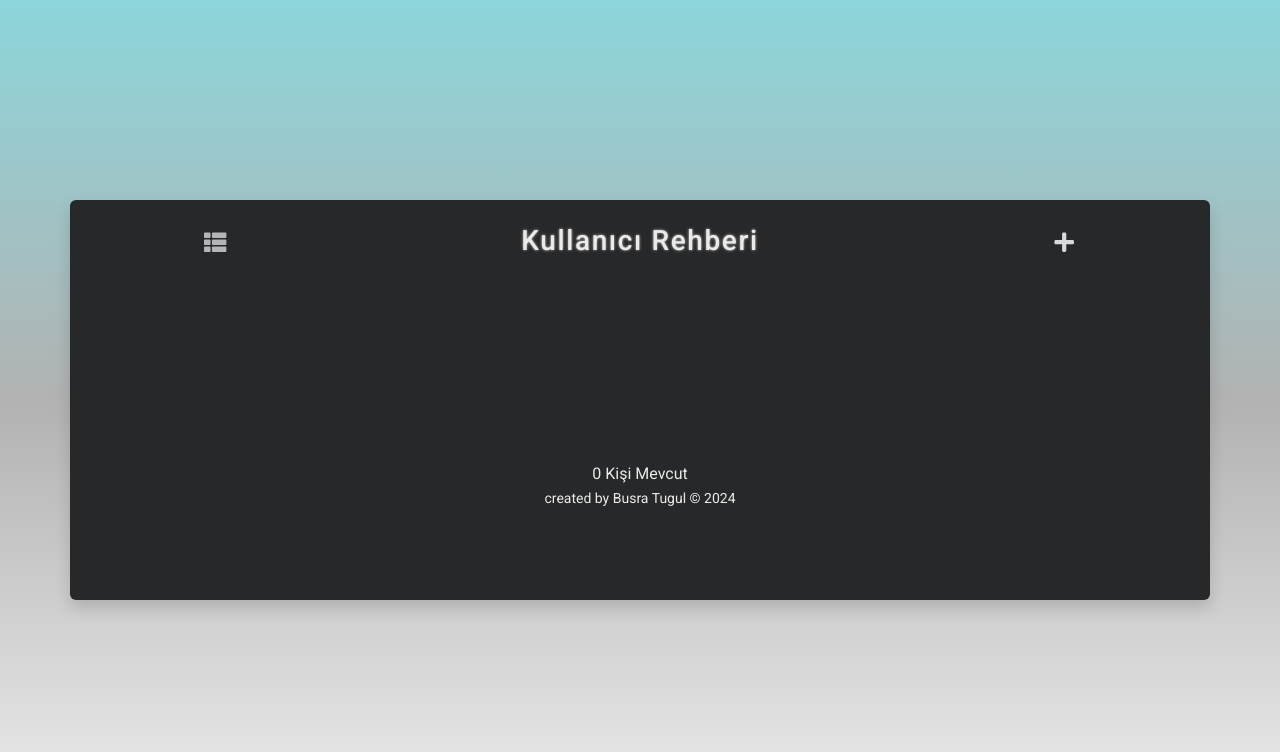
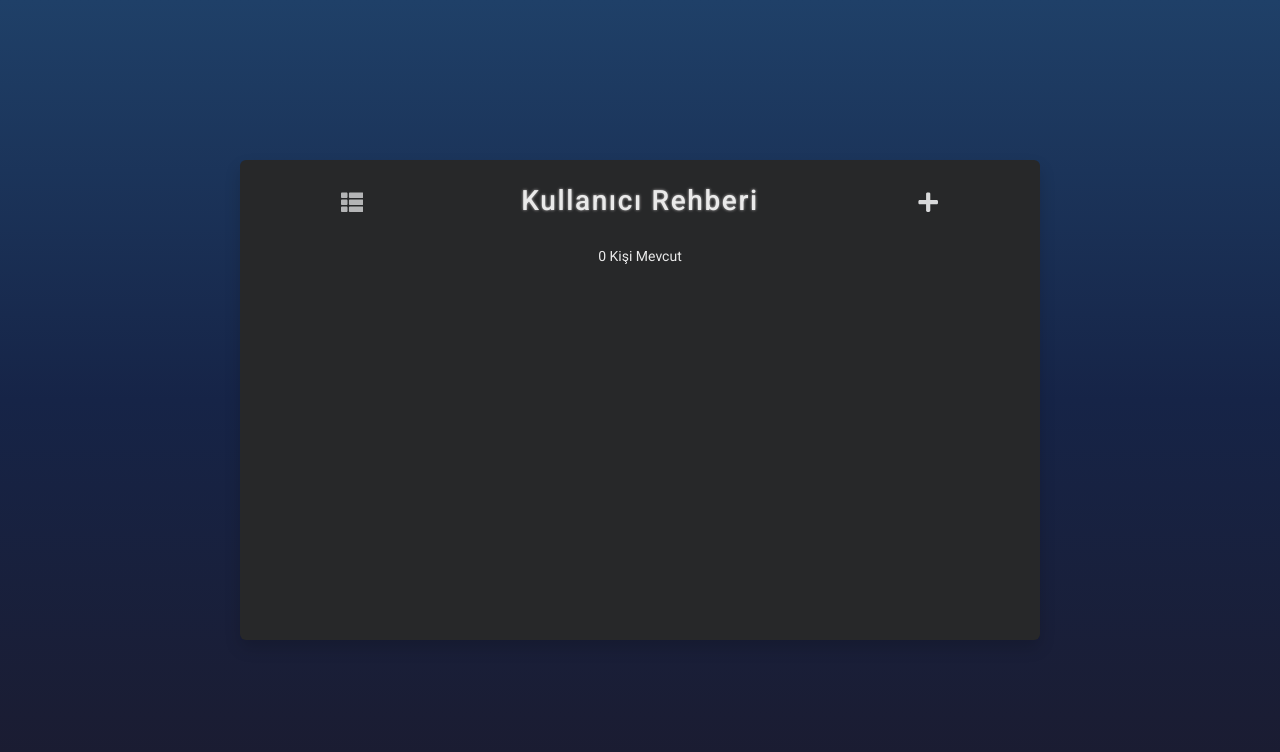
Before and after one commit to busratugul/KullaniciRehber, a React (Vite) app: page / in a window 1280 px wide. Shown: the top 752 px of the page. Built offline with nearby package versions, Linux system fonts and the light colour scheme.

Commit message:
KullaniciRehber
ref ile focuslanma , profil fotoğraf ekleme, stil düzeltmeleri

```diff
--- a/src/App.jsx
+++ b/src/App.jsx
@@ -7,11 +7,13 @@ import DetailContact from './components/DetailContact'
 
 function App() {
   return (
-    <Routes>
-      <Route index element={<Home/>} />
-      <Route path="add" element={<AddContact />} />
-      <Route path=":id" element={<DetailContact />} />
-    </Routes>
+    <div className="App shadow rounded">
+      <Routes>
+        <Route index element={<Home />} />
+        <Route path="add" element={<AddContact />} />
+        <Route path=":id" element={<DetailContact />} />
+      </Routes>
+    </div>
   )
 }
 
--- a/src/components/ContactList.jsx
+++ b/src/components/ContactList.jsx
@@ -4,19 +4,30 @@ import { MdDelete } from 'react-icons/md'
 import { FaUserCog } from 'react-icons/fa'
 
 function ContactList() {
-  const { filtered, filter, setFilter, navigate, handleDelete, params } =
-    useContext(ContactContext)
+  const {
+    filtered,
+    filter,
+    setFilter,
+    navigate,
+    handleDelete,
+    inputRef,
+    generateRandomImg,
+  } = useContext(ContactContext)
+
+  useEffect(() => inputRef.current.focus(), [])
 
   return (
     <div className="container text-center m-auto">
+      {/* search input*/}
       <section className="row">
         <div className="col-12">
           <input
-            className="search-input mx-auto py-1 px-3 mb-3 rounded"
+            className="search-input my-3 py-1 px-3 rounded"
             type="search"
             value={filter}
             onChange={(e) => setFilter(e.target.value)}
             placeholder="&#x1F50E; Bir kullanıcı arayın..."
+            ref={inputRef}
           />
         </div>
 
@@ -25,38 +36,47 @@ function ContactList() {
           <div
             key={one.id}
             onDoubleClick={() => navigate(`${one.id}`)}
-            className="col-12 rounded shadow my-2 contact"
+            className="col-11 m-auto my-2 rounded shadow contact"
           >
             <div className="row py-2 align-items-center">
               <div
-                className="rounded-circle bg-light col-1 m-auto"
+                className=" col-1 m-auto text-center"
                 style={{ height: '3rem', width: '3rem' }}
               >
-                <img src="" alt="" />
+                {/* profil fotosu ayarlama */}
+                <img
+                  src={`
+        https://api.dicebear.com/7.x/thumbs/svg?seed=${generateRandomImg()}`}
+                  alt="profil"
+                  className="rounded-circle"
+                  style={{ height: '3rem', width: '3rem' }}
+                />
               </div>
 
               <div
-                className="col-6 d-flex align-items-center"
+                className="col-7 d-flex align-items-center"
                 style={{ justifyContent: 'space-between' }}
               >
-                <div className="col-6 text-end d-flex">
-                  <p className="ms-2">
+                <div className="col-6 text-start d-flex">
+                  <p className="ms-2 pt-2">
                     {one.firstname} {one.lastname}
                   </p>
                 </div>
                 <div className="col-6 text-end">
-                  <p>{one.phone_number}</p>
+                  <p className="pt-2">{one.phone_number}</p>
                 </div>
               </div>
-              <div className="col-4 m-auto text-end">
+              {/* sil butonu */}
+              <div className="col-3 m-auto text-end">
                 <button
-                  className="btns fs-4 col-sm-2"
+                  className="btns fs-4 col-4 pe-4 me-1"
                   onClick={() => handleDelete(one.id)}
                 >
                   <MdDelete />
                 </button>
+                {/* Detay butonu */}
                 <button
-                  className="btns fs-4 col-sm-2 ms-4"
+                  className="btns fs-4 col-4"
                   onClick={() => navigate(`${one.id}`)}
                 >
                   <FaUserCog />
--- a/src/components/DetailContact.jsx
+++ b/src/components/DetailContact.jsx
@@ -6,7 +6,8 @@ import { ContactContext } from '../context/ContactContext'
 import EditContact from './EditContact'
 
 function DetailContact() {
-  const { navigate, contactList,edit,setEdit } = useContext(ContactContext)
+  const { navigate, contactList, edit, setEdit, generateRandomImg } =
+    useContext(ContactContext)
 
   //linkten aldığımız id bilgisi ile kullanıcı bilgilerini alma
   const { id } = useParams()
@@ -15,15 +16,18 @@ function DetailContact() {
   const copy = { ...contact }
 
   return (
-    <div className="detail container text-center fs-6 rounded">
+    <div className="container text-center">
       {!edit ? (
         <section className="row">
           <div className="col-12 mb-3">
-            <div
-              className="rounded-circle bg-light w-10 col-3 m-auto"
-              style={{ height: '7.6rem' }}
-            >
-              <img src="" alt="" />
+            <div className="w-10 col-3 m-auto">
+              <img
+                src={`
+        https://api.dicebear.com/7.x/thumbs/svg?seed=${generateRandomImg()}`}
+                alt="profil"
+                className="rounded-circle"
+                style={{ width: '6rem', height: '6rem' }}
+              />
             </div>
           </div>
           <div className="col-12">
@@ -50,6 +54,7 @@ function DetailContact() {
             className="col-12 d-flex"
             style={{ justifyContent: 'space-between' }}
           >
+            {/* düzenleme butonu */}
             <button
               className="btns fs-4 col-6 m-auto"
               onClick={() => setEdit(true)}
@@ -60,12 +65,17 @@ function DetailContact() {
               className="btns fs-4 col-6 m-auto"
               onClick={() => navigate('/')}
             >
+              {/* geri butonu */}
               <TiArrowBack />
             </button>
           </div>
         </section>
       ) : (
-        <EditContact edited = {copy} />
+        <EditContact
+          edited={copy}
+          icon={`
+        https://api.dicebear.com/7.x/thumbs/svg?seed=${generateRandomImg()}`}
+        />
       )}
     </div>
   )
--- a/src/components/EditContact.jsx
+++ b/src/components/EditContact.jsx
@@ -1,13 +1,11 @@
-import React, { useContext, useState } from 'react'
+import React, { useContext, useEffect,useState } from 'react'
 import { useFormik } from 'formik'
-import '../styles/Edited.css'
 import { ContactContext } from '../context/ContactContext'
 import contactShema from '../form/Schema'
 
-function EditContact({ edited }) {
-  //const [editedValues, setEditedValues] = useState({edited})
+function EditContact({ edited, icon }) {
 
-  const { navigate, editedContact, setContactList, contactList } =
+  const { navigate, editedContact, setContactList, contactList, generateRandomImg } =
     useContext(ContactContext)
   //console.log(edited)
   const { values, handleChange, handleSubmit, validationSchema, handleBlur, errors, touched } = useFormik({
@@ -21,6 +19,7 @@ function EditContact({ edited }) {
       id: edited.id,
     },
     onSubmit: (values, bag) => {
+      /* düzenlenmiş kişiyi ekleme */
       const newEdit = { ...values }
       console.log(newEdit)
       const editedList = contactList.map((contact) =>
@@ -37,10 +36,10 @@ function EditContact({ edited }) {
     <form className="row edited" onSubmit={handleSubmit}>
       <div className="col-12 mb-3">
         <div
-          className="rounded-circle bg-light w-10 col-3 m-auto"
-          style={{ height: '7.6rem' }}
+          className="rounded-circle bg-light col-3 m-auto img"
+          style={{width:"6rem",height: "6rem"}}
         >
-          <img src="" alt="" />
+        <img src={icon} alt="" className='rounded-circle' style={{width:"6rem",height: "6rem"}} />
         </div>
       </div>
       <div className="col-12">
@@ -51,9 +50,10 @@ function EditContact({ edited }) {
             name="firstname"
             onChange={handleChange}
             onBlur={handleBlur}
+            className='me-3'
           />
           {errors.firstname && touched.firstname && (
-            <div className="error">{errors.firstname}</div>
+            <small className="error">{errors.firstname}</small>
           )}
           <input
             placeholder="Soyad"
@@ -62,8 +62,8 @@ function EditContact({ edited }) {
             onChange={handleChange}
           />
         </h1>
-        <small className="mb-1">
-          <select name="group" value={values.group} onChange={handleChange}>
+        <small>
+          <select name="group" value={values.group} onChange={handleChange} >
             <option value="Genel">Bir grup belirleyin</option>
             <option value="Aile">Aile</option>
             <option value="Arkadaşlar">Arkadaşlar</option>
@@ -72,43 +72,49 @@ function EditContact({ edited }) {
           </select>
         </small>
       </div>
-      <hr />
-      <div className="col-12 px-3 m-auto">
-        <div className="my-2">
-          <span className="h6">Şirket : </span>
+      <hr  className="my-2"/>
+      <div className="col-12 py-3 px-5">
+        <div className=" text-center">
+          <span className="h6 mt-2">Şirket : </span>
           <input
             name="company"
             placeholder="Şirket"
             value={editedContact}
             onChange={handleChange}
+            className='ms-4'
+            style={{width: "13rem"}}
           />
         </div>
-        <div className="my-2">
-          <span className="h6"> Telefon : </span>
+        <div className="my-3">
+          <span className="h6 me-3"> Telefon : </span>
           <input
             type="tel"
             name="phone_number"
             placeholder="Telefon"
             value={values.phone_number}
             onChange={handleChange}
+            style={{width: "13rem"}}
           />
           {errors.phone_number && touched.phone_number && (
-            <div className="error">{errors.phone_number}</div>
+            <small className="error ms-5 ps-1">{errors.phone_number}</small>
           )}
         </div>
-        <div className="my-2">
-          <span className="h6"> Adres : </span>{' '}
+        <div className="my-3">
+          <span className="h6 me-1"> Adres : </span>{' '}
           <textarea
             name="address"
             placeholder="Adres"
             value={values.address}
             onChange={handleChange}
+            style={{width: "13rem"}}
+            className='ms-3'
           />
         </div>
       </div>
+      <hr />
       <div
-        className="col-12 d-flex px-5"
-        style={{ justifyContent: 'space-between' }}
+        className="col-12 d-flex p-3"
+        style={{ justifyContent: 'space-around' }}
       >
         <button type="submit" className="btns">
           Kaydet
--- a/src/components/Footer.jsx
+++ b/src/components/Footer.jsx
@@ -3,8 +3,11 @@ import { ContactContext } from '../context/ContactContext'
 
 function Footer() {
   const { filtered } = useContext(ContactContext)
-  return <footer className="container footer align-self-end">{filtered.length} Kişi Mevcut <br />
-  <small>created by Busra Tugul © 2024 </small></footer>
+  return (
+    <footer className="container footer align-self-end ">
+      {filtered.length} Kişi Mevcut <br />
+    </footer>
+  )
 }
 
 export default Footer
--- a/src/components/Home.jsx
+++ b/src/components/Home.jsx
@@ -18,9 +18,9 @@ function Home() {
   }, [])
 
   return (
-    <div className="container home position-relative rounded shadow ">
+    <div className="container">
       <div className="row">
-        <div className="col-3" onClick={() => setIsOpen(!isOpen)}>
+        <div className="col-3 " onClick={() => setIsOpen(!isOpen)}>
           <button className="icon-btn btns" disabled={contactList.length === 0}>
             <FaThList />
           </button>
@@ -45,11 +45,7 @@ function Home() {
           </button>
         </div>
 
-        {contactList.length !== 0 ? (
-          <ContactList />
-        ) : (
-          <div className="m-5 p-5" style={{ width: '60rem' }}></div>
-        )}
+        {contactList.length !== 0 ? <ContactList /> : ''}
       </div>
       <Footer />
     </div>
--- a/src/form/AddContact.jsx
+++ b/src/form/AddContact.jsx
@@ -1,4 +1,4 @@
-//Add componenti.Kullanıcı ekleme işlemi yapacağız. Form kullanılacak.
+
 
 import React, { useContext, useEffect } from 'react'
 import { ContactContext } from '../context/ContactContext'
@@ -7,7 +7,7 @@ import { v4 as uuidv4 } from 'uuid'
 import contactSchema from './Schema'
 
 function AddContact() {
-  const { contactList, setContactList, navigate } =
+  const { contactList, setContactList, navigate, inputRef} =
     useContext(ContactContext)
 
   //formik yapısı ile kullanıcıdan bilgileri alma
@@ -33,6 +33,7 @@ function AddContact() {
 
 //storegaya veri ekleme işlemi
  useEffect(() => {
+    inputRef.current.focus()
     localStorage.setItem('CONTACT', JSON.stringify(contactList))
   }, [contactList])
 
@@ -51,6 +52,7 @@ function AddContact() {
           onChange={handleChange}
           className="col-8 rounded"
           onBlur={handleBlur}
+          ref={inputRef}
         />
         {errors.firstname && touched.firstname && (
             <div className="error">{errors.firstname}</div>
--- a/src/styles/App.css
+++ b/src/styles/App.css
@@ -1,3 +1,5 @@
+/* Genel css */
+
 @import url('https://fonts.googleapis.com/css2?family=Roboto:wght@100;300;400;500&display=swap');
 
 :root {
@@ -5,8 +7,9 @@
   --middle_dark: #61677a;
   --middle_ligth: #d8d9da;
   --most__ligth: #eaeaea;
-  --hover_color: #00abb3;
+  --hover_color: #146c94;
   --border_color: #c0eef2;
+  --error_color: #e43f5a;
   font-size: 16px;
 }
 
@@ -20,7 +23,7 @@
 body {
   min-width: 100vw;
   min-height: 100vh;
-  background: linear-gradient(to top, #eaeaea, #b2b2b2, #8cd6db);
+  background: linear-gradient(to top, #1b1b2f, #162447, #1f4068);
   color: var(--most__ligth);
   display: flex;
   justify-content: center;
@@ -28,60 +31,36 @@ body {
   overflow: auto;
   margin: 0;
 }
-@media (max-width: 600px) {
+@media (max-width: 500px) {
   body {
+    width: 10rem;
     font-size: 14px;
+  }
+  .title {
+    font-size: 16px;
   }
 }
 
-.home,
-.form,
-.detail {
-  height: 100%;
+@media (min-width: 768px) {
+  body {
+    font-size: 16px;
+  }
+  .App {
+    width: 50rem;
+  }
+}
+
+.App {
   background-color: var(--most_dark);
-  min-height: 25rem;
   padding: 1.5rem 1rem;
+  min-width: 30rem;
+  min-height: 30rem;
   position: relative;
 }
 
-.footer {
-  position: sticky;
-  background: var(--most_dark);
-  height: 3rem;
-  text-align: center;
-}
-
-.form input,
-.form textarea,
-.form select {
-  background-color: var(--most_dark);
-  outline: none;
-  border: none;
-  border-bottom: 1px solid var(--border_color);
-  color: var(--most__ligth);
-  margin: 0.6rem 0;
-  padding-left: 1rem;
-}
-
-.form input::placeholder,
-.form textarea::placeholder,
-.form select::placeholder,
-.form select {
-  font-size: 14px;
-  color: var(--most__ligth);
-}
-
-.contact {
-  cursor: pointer;
-  background-color: var(--middle_dark);
-  transition: 0.3s all ease;
-}
-
-.contact:hover {
-  /*  background-color: #5e9194; */
-  background-color: #353840;
-
-  transform: scale(0.98);
+img {
+  vertical-align: middle;
+  object-fit: contain;
 }
 
 .title {
@@ -98,11 +77,6 @@ body {
   outline: none;
 }
 
-.icon-btn {
-  width: 100%;
-  font-size: 1.4rem;
-}
-
 .btns:not(:disabled):hover {
   color: var(--hover_color);
   transform: scale(0.98);
@@ -113,18 +87,70 @@ body {
   transition: none;
 }
 
+ul {
+  margin: 0;
+  padding: 0;
+}
+
+li {
+  width: 100%;
+  list-style: none;
+  padding: 0.5rem 2rem;
+  transition: 0.3s all ease;
+}
+
+li:hover {
+  background-color: var(--hover_color);
+}
+
+.error {
+  text-align: center;
+  color: var(--error_color);
+  display: block;
+  font-size: 10px;
+}
+
+/* List stilleri */
+
+.contact {
+  cursor: pointer;
+  background-color: var(--middle_dark);
+  transition: 0.3s all ease;
+  margin-bottom: 1rem;
+}
+
+.contact:hover {
+  background-color: #353840;
+  transform: scale(0.98);
+}
+
+.icon-btn {
+  width: 100%;
+  font-size: 1.4rem;
+}
+
 .dropdown-icon {
   position: absolute;
   text-align: left;
-  top: 3.5rem;
-  left: 5rem;
-  padding-right: 2.5rem;
   background-color: var(--most_dark);
   border: 1px solid var(--border_color);
   color: var(--most__ligth);
   box-shadow: 0 2px 4px rgba(0, 0, 0, 0.1);
   z-index: 2;
   cursor: pointer;
+}
+
+@media (max-width: 768px) {
+  .dropdown-icon {
+    top: 3.5rem;
+    left:4rem;
+  }
+}
+
+@media (min-width: 768px) {
+  .dropdown-icon {
+    left: 6rem;
+  }
 }
 
 .overlay {
@@ -135,12 +161,6 @@ body {
   height: 100%;
   background-color: rgba(0, 0, 0, 0.5);
   z-index: 1;
-}
-
-li {
-  list-style: none;
-  padding: 0.5rem 0;
-  margin-left: -1rem;
 }
 
 .search-input {
@@ -163,3 +183,61 @@ li {
   letter-spacing: 0.1rem;
   font-size: 12px;
 }
+
+/* Form stilleri */
+
+.form input,
+.form textarea,
+.form select {
+  background-color: var(--most_dark);
+  outline: none;
+  border: none;
+  border-bottom: 1px solid var(--border_color);
+  color: var(--most__ligth);
+  margin: 1.2rem 0;
+  padding-left: 1rem;
+}
+
+.form input::placeholder,
+.form textarea::placeholder,
+.form select::placeholder,
+.form select {
+  font-size: 14px;
+  color: var(--most__ligth);
+}
+
+/* edit formu stilleri */
+.edited {
+  display: flex;
+  flex-direction: column;
+}
+
+.edited input,
+.edited textarea,
+.edited select {
+  width: 30%;
+  background-color: var(--most_dark);
+  outline: none;
+  border: none;
+  border-bottom: 1px solid var(--border_color);
+  color: var(--most__ligth);
+  padding-left: 1rem;
+}
+
+.edited input::placeholder,
+.edited textarea::placeholder,
+.edited select::placeholder,
+.edited select {
+  color: var(--most__ligth);
+}
+
+/* footer stil */
+.footer {
+  font-size: 14px;
+  position: sticky;
+  bottom: 0;
+  background-color: var(--most_dark);
+  height: 4rem;
+  padding: 1rem;
+  text-align: center;
+}
--- a/src/styles/Edited.css
+++ /dev/null
@@ -1,37 +0,0 @@
-.edited input,
-.edited textarea,
-.edited select {
-  background-color: var(--most_dark);
-  outline: none;
-  border: none;
-  border-bottom: 1px solid var(--border_color);
-  color: var(--most__ligth);
-  margin: 0.6rem 0;
-  padding-left: 1rem;
-}
-
-.edited input::placeholder,
-.edited textarea::placeholder,
-.edited select::placeholder,
-.edited select {
-  color: var(--most__ligth);
-}
-
-.btns {
-  cursor: pointer;
-  background-color: transparent;
-  color: var(--middle_ligth);
-  transition: 0.3s all ease;
-  border: none;
-  outline: none;
-}
-
-.btns:not(:disabled):hover {
-  color: var(--hover_color);
-  transform: scale(0.98);
-}
-
-.btns:disabled {
-  opacity: 0.8;
-  transition: none;
-}
```
Also changed, not shown: src/context/ContactContext.jsx (+23 -14 lines).
